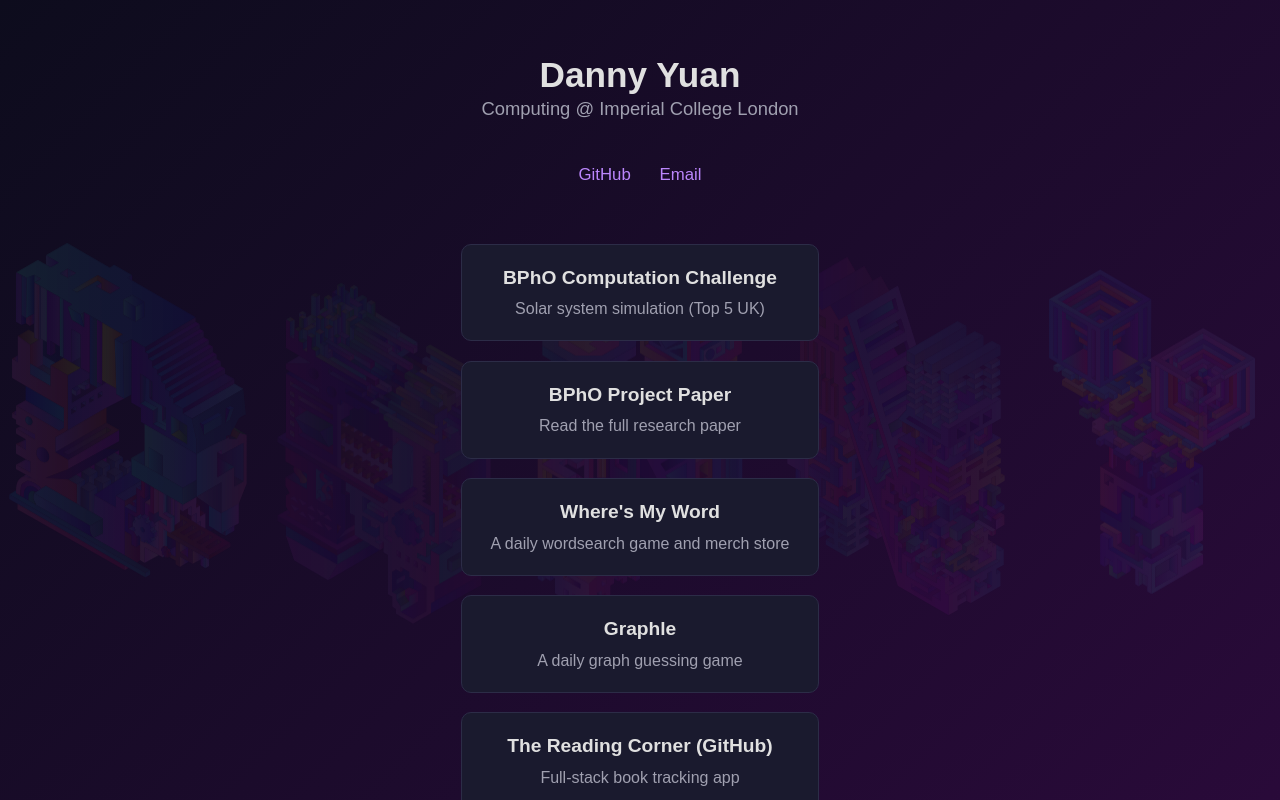
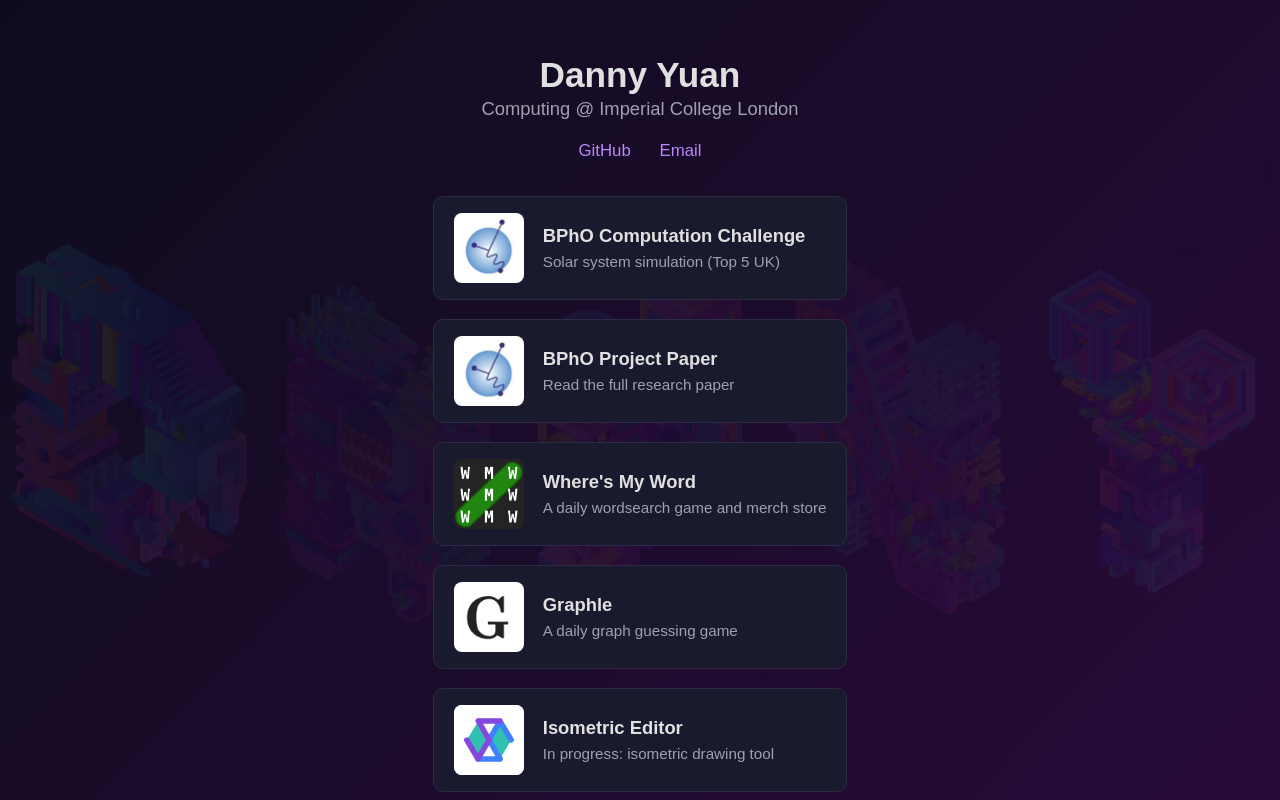
Before and after one commit to dannyyuan06/dannyyuan06.github.io, a React (Vite) app: page / in a window 1280 px wide. Shown: the top 800 px of the page. Built offline with nearby package versions, Linux system fonts and the light colour scheme; a web font is replaced by a local one.

Commit message:
[dy324] feat: added images to links

```diff
--- a/src/App.css
+++ b/src/App.css
@@ -33,6 +33,7 @@
   padding: 2rem 1rem;
   /* Optional: Add a subtle gradient like the second image */
   background: linear-gradient(135deg, #0d0c1d 0%, #2a0a3a 100%);
+    overflow-x: hidden;
 }
 
 .App {
@@ -41,8 +42,10 @@
   display: flex;
   flex-direction: column;
   align-items: center;
-  gap: 1.5rem;
   padding: 1rem; /* Add some padding around the content */
+
+  position: relative;
+  z-index: 2;
 }
 
 /* Profile Header */
@@ -118,14 +121,17 @@
 .project-link {
   background-color: var(--card-color);
   border: 1px solid var(--hover-color);
-  padding: 1.2rem 1.8rem; /* More padding */
-  border-radius: 10px; /* Slightly more rounded corners */
+  padding: 1rem 1.2rem; /* Adjusted padding */
+  border-radius: 10px;
   text-decoration: none;
   color: var(--text-color);
-  display: flex;
-  flex-direction: column;
-  align-items: center;
-  text-align: center;
+
+  display: flex; /* Changed from column */
+  flex-direction: row; /* Changed from column */
+  align-items: center; /* Vertically center image and text */
+  text-align: left; /* Changed from center */
+  gap: 1.2rem; /* Add gap between image and text */
+
   transition: transform 0.2s ease, background-color 0.2s ease, border-color 0.2s ease;
 }
 
@@ -195,39 +201,38 @@
 }
 
 
-/* --- CSS MODIFICATIONS --- */
+.project-link:hover {
+  background-color: var(--hover-color);
+  transform: translateY(-3px);
+  border-color: var(--accent-color);
+  color: var(--accent-color);
+}
 
-/* * We need to give the main .App content wrapper
- * a 'relative' position and a higher z-index
- * to ensure it sits ON TOP of the floating letters.
-*/
-.App {
-  width: 100%;
-  max-width: 680px;
+/* --- ADD THESE NEW RULES --- */
+
+.project-image {
+  width: 70px; /* Set image size */
+  height: 70px;
+  border-radius: 8px; /* Match link border-radius */
+  object-fit: cover; /* Ensure image covers the space */
+  flex-shrink: 0; /* Prevent image from shrinking */
+  background-color: white;
+}
+
+.project-text {
   display: flex;
   flex-direction: column;
-  align-items: center;
-  gap: 1.5rem;
-  padding: 1rem;
-
-  /* --- ADD THESE TWO LINES --- */
-  position: relative;
-  z-index: 2;
+  flex-grow: 1; /* Allow text to fill remaining space */
 }
 
-/* * This ensures the body background (z-index: 0)
- * is behind the letters (z-index: 1), which are
- * behind the content (z-index: 2).
-*/
-body {
-  background-color: var(--bg-color);
-  color: var(--text-color);
-  display: flex;
-  justify-content: center;
-  min-height: 100vh;
-  padding: 2rem 1rem;
-  background: linear-gradient(135deg, #0d0c1d 0%, #2a0a3a 100%);
+/* --- MODIFY THIS RULE --- */
+.project-link strong {
+  font-size: 1.15rem; /* Slightly adjusted */
+  font-weight: 600;
+  margin-bottom: 0.1rem; /* Reduced margin */
+}
 
-  /* Add this to prevent horizontal scrollbars */
-  overflow-x: hidden;
+.project-link span {
+  font-size: 0.95rem; /* Slightly adjusted */
+  color: var(--text-color-secondary);
 }
--- a/src/App.jsx
+++ b/src/App.jsx
@@ -5,47 +5,52 @@
 const portfolioData = {
   name: "Danny Yuan",
   bio: "Computing @ Imperial College London",
-  // You can find a free icon library (like React Icons) to add these
   socials: [
     {
       name: "GitHub",
-      url: "https://github.com/dannyyuan06", // Inferred from your project repos
+      url: "https://github.com/dannyyuan06",
     },
     {
       name: "Email",
       url: "mailto:dannyyuan06@gmail.com",
     },
-    // Add a link to your hosted CV file here
-    // {
-    //   name: "View CV",
-    //   url: "/link-to-your-cv.pdf",
-    // }
   ],
   projects: [
     {
       title: "BPhO Computation Challenge",
       subtitle: "Solar system simulation (Top 5 UK)",
       url: "https://orbits-2aa96.web.app/",
+      imageUrl: "/img/bpho.jpg", // <-- MODIFIED: Add image URL
     },
     {
       title: "BPhO Project Paper",
       subtitle: "Read the full research paper",
       url: "https://orbits-2aa96.web.app/paper.pdf",
+      imageUrl: "/img/bpho.jpg", // <-- MODIFIED: Add image URL
     },
     {
       title: "Where's My Word",
       subtitle: "A daily wordsearch game and merch store",
       url: "https://wheresmyword.com/",
+      imageUrl: "/img/wmw.png", // <-- MODIFIED: Add image URL
     },
     {
       title: "Graphle",
       subtitle: "A daily graph guessing game",
       url: "https://graphle.today/",
+      imageUrl: "/img/graphle.png", // <-- MODIFIED: Add image URL
+    },
+    {
+      title: "Isometric Editor",
+      subtitle: "In progress: isometric drawing tool",
+      url: "/isometric/index.html",
+      imageUrl: "/img/isologo.svg", // <-- MODIFIED: Add image URL
     },
     {
       title: "The Reading Corner (GitHub)",
       subtitle: "Full-stack book tracking app",
       url: "https://github.com/dannyyuan06/theReadingCorner",
+      imageUrl: "/img/trc.svg", // <-- MODIFIED: Add image URL
     },
   ]
 };
@@ -78,11 +83,15 @@
   );
 }
 
-function ProjectLink({ title, subtitle, url }) {
+// <-- MODIFIED: Component updated to accept and display imageUrl
+function ProjectLink({ title, subtitle, url, imageUrl }) {
   return (
     <a href={url} target="_blank" rel="noopener noreferrer" className="project-link">
-      <strong>{title}</strong>
-      <span>{subtitle}</span>
+      <img src={imageUrl} alt={title} className="project-image" />
+      <div className="project-text">
+        <strong>{title}</strong>
+        <span>{subtitle}</span>
+      </div>
     </a>
   );
 }
@@ -90,8 +99,8 @@
 function App() {
   return (
     <>
-      <FloatingLetters /> {/* <--- 2. RENDER IT HERE */}
-      <div className="App"> {/* This div now acts as the main content wrapper */}
+      <FloatingLetters />
+      <div className="App">
         <Profile />
         <SocialLinks />
         <main className="links-container">
@@ -101,6 +110,7 @@
               title={project.title}
               subtitle={project.subtitle}
               url={project.url}
+              imageUrl={project.imageUrl} // <-- MODIFIED: Pass prop
             />
           ))}
         </main>
--- a/src/FloatingLetters.jsx
+++ b/src/FloatingLetters.jsx
@@ -20,8 +20,8 @@
     const handleMouseMove = (e) => {
       // Get mouse position relative to the center of the screen
       const { clientX, clientY } = e;
-      const moveX = (clientX - window.innerWidth / 2) * -0.01; // Invert and reduce the effect
-      const moveY = (clientY - window.innerHeight / 2) * -0.01;
+      const moveX = (clientX - window.innerWidth / 2) * -0.002; // Invert and reduce the effect
+      const moveY = (clientY - window.innerHeight / 2) * -0.002;
 
       setParallaxStyle({
         transform: `translate(${moveX}px, ${moveY}px)`,
```
Also changed, not shown: 54 other files (tests, documents, lock files or other folders).
